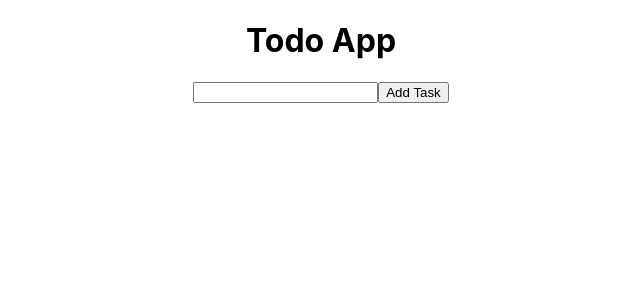
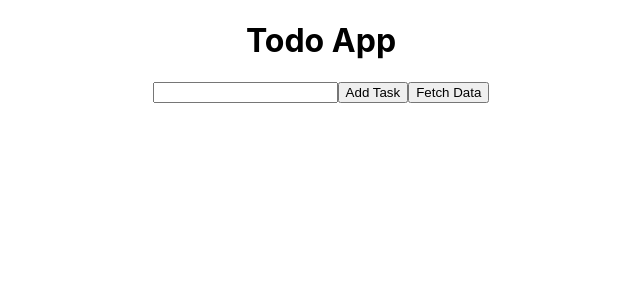
Before and after one commit to alifhs/todo, a React (Create React App) app: page / in a window 1280 px wide. Shown: the top 300 px of the page, without its empty margins (319-959 px from the left). Built offline with nearby package versions, Linux system fonts and the light colour scheme.

Commit message:
added axios and fetched data and showed data

```diff
--- a/package.json
+++ b/package.json
@@ -6,6 +6,7 @@
     "@testing-library/jest-dom": "^5.16.3",
     "@testing-library/react": "^12.1.4",
     "@testing-library/user-event": "^13.5.0",
+    "axios": "^0.26.1",
     "react": "^18.0.0",
     "react-dom": "^18.0.0",
     "react-scripts": "5.0.0",
--- a/src/components/Input.jsx
+++ b/src/components/Input.jsx
@@ -1,4 +1,6 @@
 import React , {useState} from 'react'
+import axios from 'axios'
+
 
  const Input = () => {
 
@@ -13,12 +15,30 @@ import React , {useState} from 'react'
         setInput('');
     }
 
+  const [data, setData] = useState({
+    name: "",
+    fullName: ""
+  });
+
+    const fetchData =()=> {
+      axios.get('http://nodeawstest-env.eba-pjardzyk.ap-southeast-1.elasticbeanstalk.com/testobj').then(res=> {
+          console.log(res.data);
+          setData({
+            ...data, name: res.data.name, fullName: res.data.fullname
+          });
+      }).catch((e)=> {
+          console.log(e);
+      })
+  }
+
+
   return (
     <div>
 
     <div style={{display: "flex", justifyContent: 'center', alignItems: "center", width: "400px"}}>
             <input value={input} onChange={handleInput} type="text" />
             <button onClick={addTask}>Add Task</button>
+            <button onClick={fetchData}>Fetch Data</button>
 
     </div>
      {/* <p>{input}</p> */}
@@ -30,8 +50,11 @@ import React , {useState} from 'react'
 
          })
      }
+     {<p>{data.name}</p>}
+     {<p>{data.fullName}</p>}
 
     </div>
+
   )
 }
 
```
Also changed, not shown: 1 other file (tests, documents, lock files or other folders).
